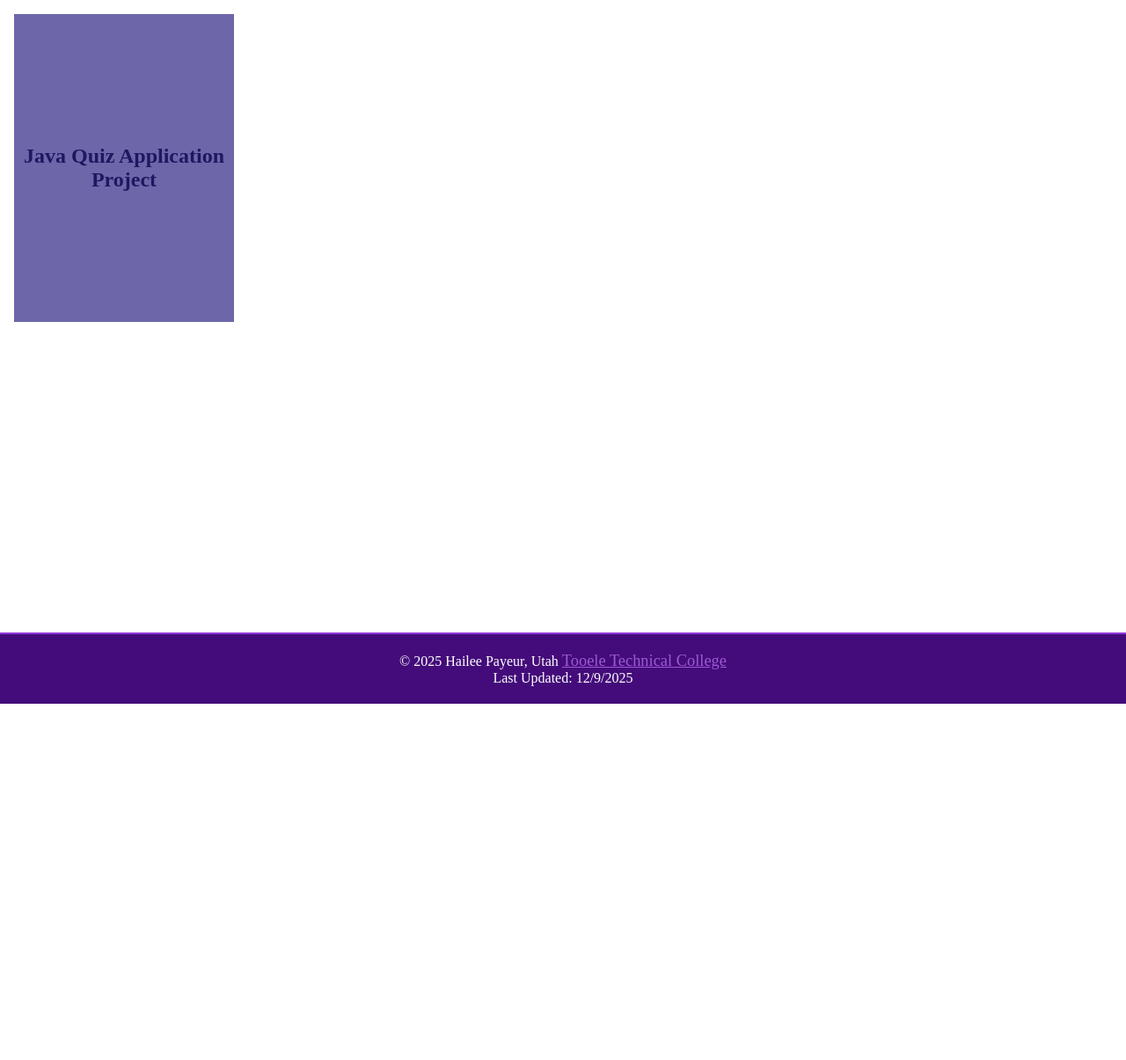
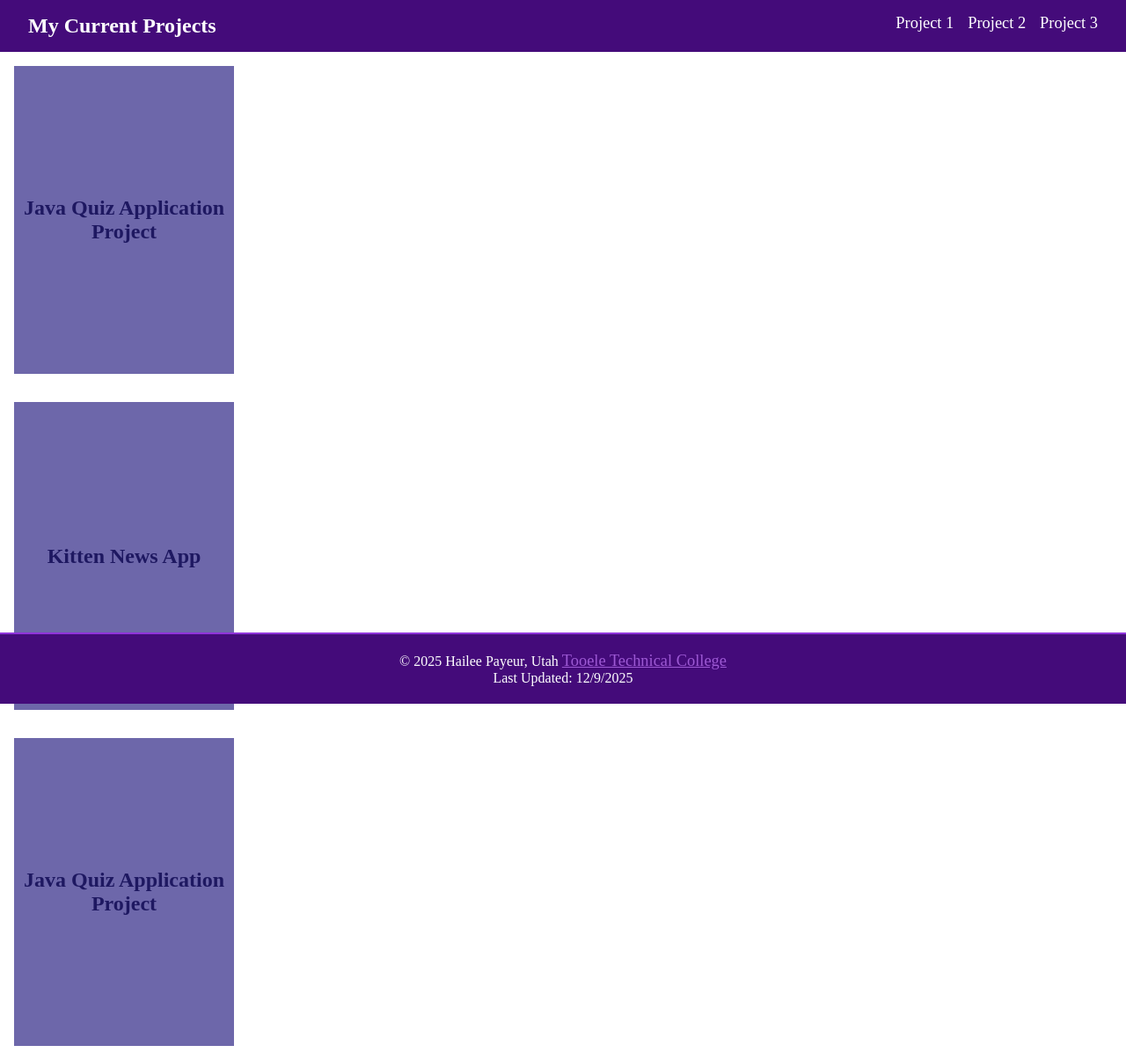
Before and after one commit to Hpayeur/PortalProject, a plain HTML site: page Project_One/project1.html in a window 1280 px wide. Shown: the whole page at 88% size. Before the commit the page ends 800 px from the top, so only its background shows below. Drawn offline with Linux system fonts and the light colour scheme.

Commit message:
Adding three projects

```diff
--- a/Project_One/project1.html
+++ b/Project_One/project1.html
@@ -8,6 +8,14 @@
       <title>My Projects</title>
     </head>
     <body>
+        <nav>
+        <h2>My Current Projects</h2>
+        <ul>
+          <li><a href="#">Project 1</a></li>
+          <li><a href="#">Project 2</a></li>
+          <li><a href="#">Project 3</a></li>
+        </ul>
+      </nav>
         <div class="cards">
         <div class="card">
           <div class="card-inner">
@@ -16,6 +24,32 @@
             </div>
             <div class="card-back">
               <a href="https://hpayeur.github.io/Java_Quiz_Application">Clink This LInk!</a>
+            </div>
+          </div>
+        </div>
+        <!-- Container End -->
+      </div>
+              <div class="cards">
+        <div class="card">
+          <div class="card-inner">
+            <div class="card-front">
+              <h2>Kitten News App</h2>
+            </div>
+            <div class="card-back">
+              <a href="https://hpayeur.github.io/Updated_Kitten_News_App">Clink for Kittens!</a>
+            </div>
+          </div>
+        </div>
+        <!-- Container End -->
+      </div>
+              <div class="cards">
+        <div class="card">
+          <div class="card-inner">
+            <div class="card-front">
+              <h2>Java Quiz Application Project</h2>
+            </div>
+            <div class="card-back">
+              <a href="https://hpayeur.github.io/Wolf_club_Project">Click for the Wolf Club!</a>
             </div>
           </div>
         </div>
```
